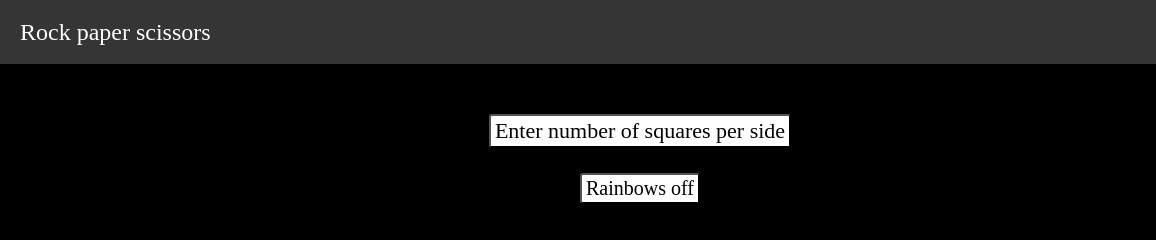
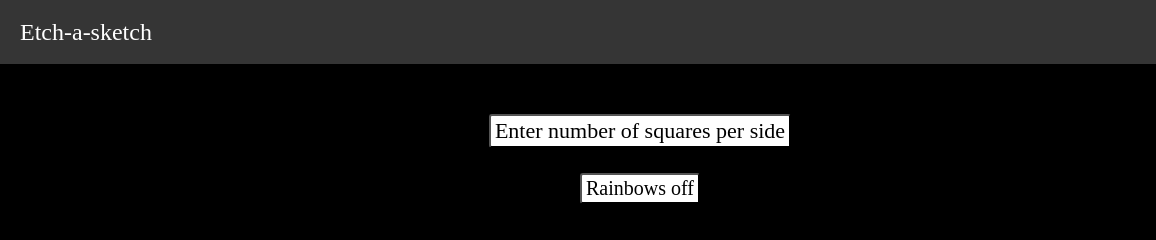
Before and after one commit to amulbrar/etch-a-sketch, a plain HTML site: page index.html in a window 1280 px wide. Shown: the full height of the page, 0-1156 px from the left. Drawn offline with Linux system fonts and the light colour scheme.

Commit message:
Update index.html

```diff
--- a/index.html
+++ b/index.html
@@ -9,7 +9,7 @@
 <body>
     <div class="header">
         <div class="title">
-            Rock paper scissors
+            Etch-a-sketch
         </div>
         <div class="links">
             <ul>
```
